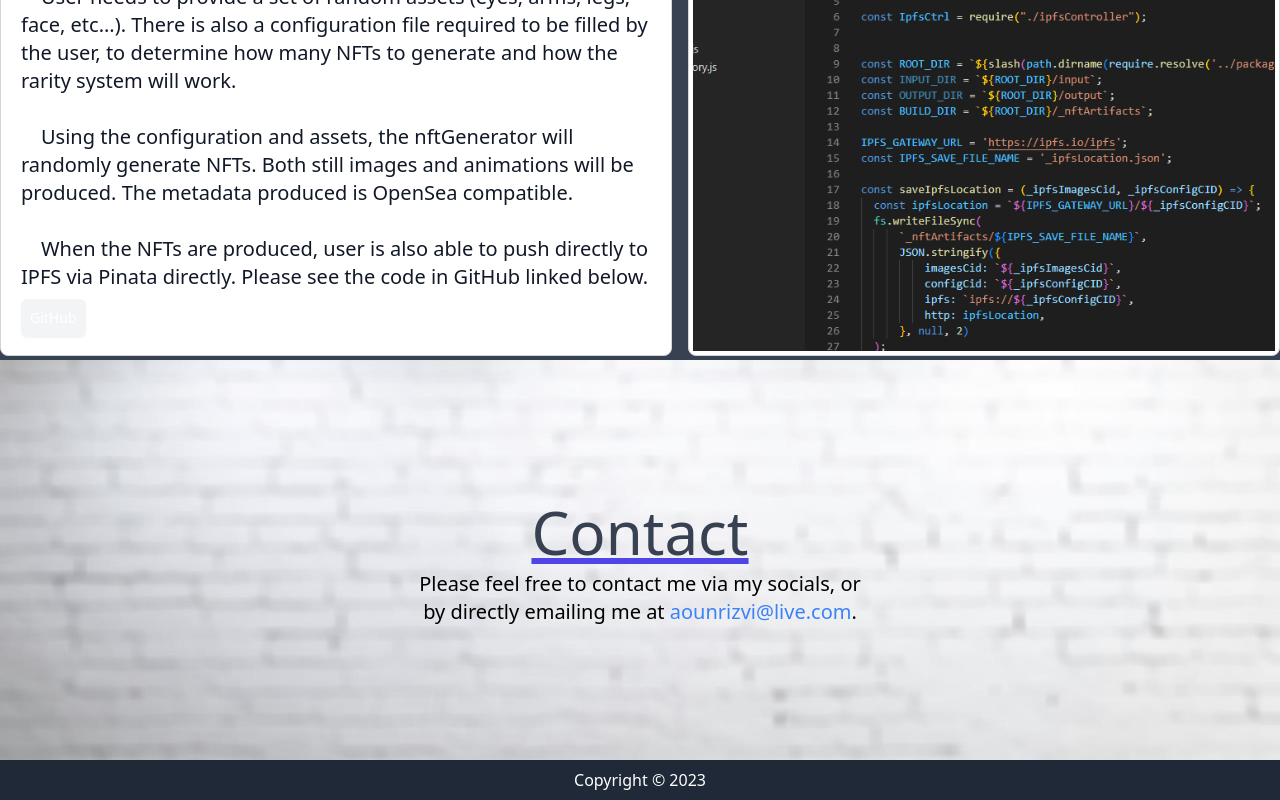
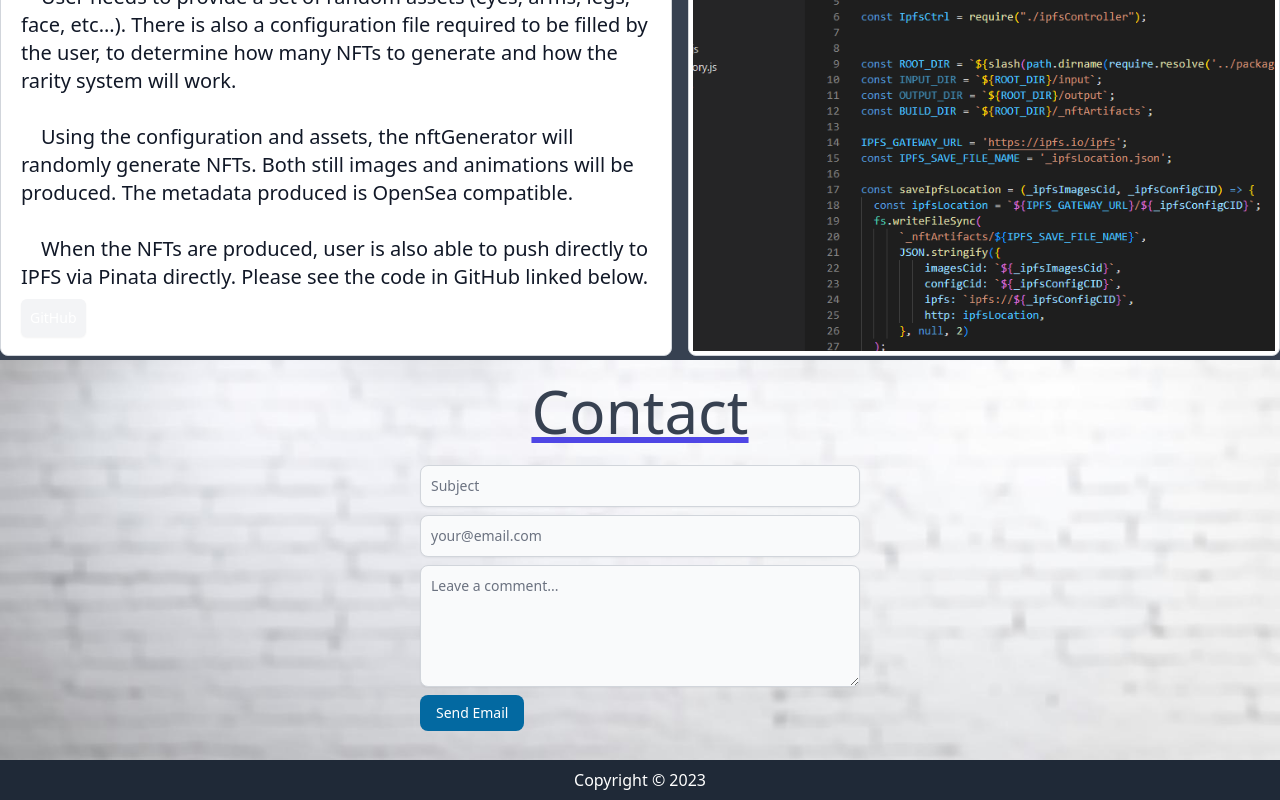
Before and after one commit to aoun-rizvi/portfolio, a Next.js app: page / in a window 1280 px wide. Shown: the part 3300-4100 px from the top of the page. Built offline with nearby package versions, Linux system fonts and the light colour scheme.

Commit message:
Added working email contact form (#9)

```diff
--- /dev/null
+++ b/components/Api.js
@@ -0,0 +1,27 @@
+import axios from 'axios';
+
+const BACKEND_API = axios.create({
+  baseURL: 'http://localhost:3000/api/'
+});
+const API = axios.create({
+  baseURL: '/api/'
+});
+const API_CANCEL = axios.CancelToken.source();
+
+
+/***************************
+******** API CALLs *********
+****************************/
+
+// cancel api call
+const cancelApi = () => {
+  API_CANCEL.cancel("Cancelling in cleanup");
+};
+
+
+module.exports = {
+  email: {
+    send: payload => API.post(`email/send`, payload)
+  },
+  cancelApi
+}
--- a/package.json
+++ b/package.json
@@ -18,7 +18,9 @@
     "@fortawesome/react-fontawesome": "^0.1.15",
     "@headlessui/react": "^1.4.2",
     "@heroicons/react": "^1.0.5",
+    "@sendgrid/mail": "^7.7.0",
     "@tippyjs/react": "^4.2.6",
+    "axios": "^0.22.0",
     "cors": "^2.8.5",
     "dotenv": "^10.0.0",
     "dotenv-expand": "^5.1.0",
--- /dev/null
+++ b/pages/api/email/send.js
@@ -0,0 +1,47 @@
+import Cors from 'cors';
+const mail = require('@sendgrid/mail');
+
+// Initializing the cors middleware
+const cors = Cors({
+  methods: ['GET', 'HEAD'],
+});
+
+// Helper method to wait for a middleware to execute before continuing
+// And to throw an error when an error happens in a middleware
+function runMiddleware(req, res, fn) {
+  return new Promise((resolve, reject) => {
+    fn(req, res, (result) => {
+      if (result instanceof Error) {
+        return reject(result)
+      }
+
+      return resolve(result)
+    })
+  })
+};
+
+
+mail.setApiKey(process.env.SEND_GRID_API_KEY);
+
+
+export default async function handler(req, res) {
+  // console.log('req.body:', req.body);
+
+  const body = req.body;
+  const message = `
+    Name: ${body.name}\r\n
+    Email: ${body.email}\r\n
+    Message: ${body.message}
+  `;
+  const data = {
+    to: 'aounrizvi@live.com',
+    from: 'aaarizvi125@gmail.com',
+    subject: `New message from ${body.name}`,
+    text: message,
+    html: message.replace(/\r\n/g, '<br />'),
+  };
+
+  await mail.send(data);
+
+  res.status(200).json({ status: 'Email Sent OK' });
+}
--- a/pages/index.js
+++ b/pages/index.js
@@ -1,3 +1,6 @@
+import { useState } from 'react';
+
+import API from '@/components/Api';
 import Image from 'next/image';
 import BgPic2 from '@/public/profile-pic-2.jpg';
 import PicBumbleBuzz from '@/public/nft-marketplace/bumblebuzz-2.png';
@@ -15,11 +18,33 @@ import HeadlessDisclosure from '@/components/HeadlessDisclosure';
 
 
 export default function Home() {
+  const [name, setName] = useState('');
+  const [email, setEmail] = useState('');
+  const [message, setMessage] = useState('');
+
   const ABOUT_PIC_STYLE = 'text-gray-900 bg-white border border-gray-300 focus:outline-none hover:bg-gray-100 focus:ring-4 focus:ring-gray-200 font-medium rounded-lg text-sm dark:bg-gray-800 dark:text-white dark:border-gray-600 dark:hover:bg-gray-900 dark:hover:border-gray-600 dark:focus:ring-gray-700';
   const ABOUT_PIC_TEXT = 'text-gray-900 bg-white border border-gray-300 focus:outline-none hover:bg-gray-100 focus:ring-4 focus:ring-gray-200 font-medium rounded-lg text-sm xsm:text-lg xl:text-xl px-5 py-2.5 dark:bg-gray-800 dark:text-white dark:border-gray-600 dark:hover:bg-gray-900 dark:hover:border-gray-600 dark:focus:ring-gray-700';
   const COMMISSION_TEXT_STYLE = 'text-gray-900 bg-white border border-gray-300 focus:outline-none hover:bg-gray-100 focus:ring-4 focus:ring-gray-200 font-medium rounded-lg text-sm px-5 py-2.5 dark:bg-gray-800 dark:text-white dark:border-gray-600 dark:hover:bg-gray-900 dark:hover:border-gray-600 dark:focus:ring-gray-700';
   const INCENTIVE_TEXT_STYLE = 'text-gray-900 bg-white border border-gray-300 focus:outline-none hover:bg-gray-100 focus:ring-4 focus:ring-gray-200 font-medium rounded-lg text-sm px-5 py-2.5 dark:bg-gray-800 dark:text-white dark:border-gray-600 dark:hover:bg-gray-900 dark:hover:border-gray-600 dark:focus:ring-gray-700';
   const GALLERY_BOX_STYLE = 'text-gray-900 bg-white border border-gray-300 focus:outline-none hover:bg-gray-100 focus:ring-4 focus:ring-gray-200 font-medium rounded-lg text-sm px-1 py-1 dark:bg-gray-800 dark:text-white dark:border-gray-600 dark:hover:bg-gray-700 dark:hover:border-gray-600 dark:focus:ring-gray-700';
+
+
+  const sendEmail = async (e) => {
+    e.preventDefault();
+
+    const payload = {
+      name: name,
+      email: email,
+      message: message
+    };
+    try {
+      await API.email.send(payload).then(res => {
+        console.log('res.data:', res.data);
+      });
+    } catch (e) {
+      console.error(e, 'Error sending email!');
+    }
+  }
 
   return (
     <main className='flex flex-nowrap flex-col items-center px-0 py-0 w-full bg-black'>
@@ -271,7 +296,7 @@ export default function Home() {
       </div>
 
       {/* contact */}
-      <div className='relative w-full [height:calc(100vh)] xsm:[height:calc(75vh)] sm:[height:calc(50vh)]'>
+      <div className='relative w-full [height:calc(50vh)]'>
         <Image alt="bricks" className='z-0' src={BgAboutUs} layout="fill" objectFit="cover" quality={100} />
         <div className='flex flex-wrap items-center text-center justify-center z-10 w-full'>
 
@@ -279,11 +304,39 @@ export default function Home() {
             <div className='py-2 w-full'>
               <p className='text-3xl sm:text-5xl md:text-6xl text-gray-700 underline decoration-indigo-600'>Contact</p>
             </div>
-            <div className='flex flex-col flex-wrap max-w-md'>
-              {/* <p className='text-2xl text-indigo-600'>BumbleBuzz on Aurora</p> */}
-              <div className='w-full text-xl'>
-                <p>Please feel free to contact me via my socials, or by directly emailing me at <a className='text-blue-500' href="mailto:aounrizvi@live.com">aounrizvi@live.com</a>.</p>
-              </div>
+            <div className='py-4 px-1 flex flex-col flex-wrap w-full max-w-md'>
+              <form onSubmit={(e) => {sendEmail(e)}} method="POST" className="text-left space-y-2">
+                <div className='flex flex-row items-center text-center justify-center'>
+                  <input
+                    type="name"
+                    id="name"
+                    placeholder="Subject"
+                    required
+                    className="shadow-sm bg-gray-50 border border-gray-300 text-gray-900 text-sm rounded-lg focus:ring-primary-500 focus:border-primary-500 block w-full p-2.5 dark:bg-gray-700 dark:border-gray-600 dark:placeholder-gray-400 dark:text-white dark:focus:ring-primary-500 dark:focus:border-primary-500 dark:shadow-sm-light"
+                    onChange={(e) => {setName(e.target.value)}}
+                  />
+                </div>
+                <div className='flex flex-row items-center text-center justify-center'>
+                  <input
+                    type="email"
+                    id="email"
+                    placeholder="your@email.com"
+                    required
+                    className="shadow-sm bg-gray-50 border border-gray-300 text-gray-900 text-sm rounded-lg focus:ring-primary-500 focus:border-primary-500 block w-full p-2.5 dark:bg-gray-700 dark:border-gray-600 dark:placeholder-gray-400 dark:text-white dark:focus:ring-primary-500 dark:focus:border-primary-500 dark:shadow-sm-light"
+                    onChange={(e) => {setEmail(e.target.value)}}
+                  />
+                </div>
+                <div className='flex flex-row items-center text-center justify-center'>
+                  <textarea
+                    id="message"
+                    rows="5"
+                    placeholder="Leave a comment..."
+                    className="block p-2.5 w-full text-sm text-gray-900 bg-gray-50 rounded-lg shadow-sm border border-gray-300 focus:ring-primary-500 focus:border-primary-500 dark:bg-gray-700 dark:border-gray-600 dark:placeholder-gray-400 dark:text-white dark:focus:ring-primary-500 dark:focus:border-primary-500"
+                    onChange={(e) => {setMessage(e.target.value)}}
+                  />
+                </div>
+                <button type="submit" className="py-2 px-4 text-sm font-medium text-center text-white rounded-lg bg-sky-700 sm:w-fit hover:bg-sky-800 focus:ring-4 focus:outline-none focus:ring-sky-300 dark:bg-sky-600 dark:hover:bg-sky-700 dark:focus:ring-sky-800">Send Email</button>
+              </form>
             </div>
           </div>
 
```
Also changed, not shown: 1 other file (tests, documents, lock files or other folders).
